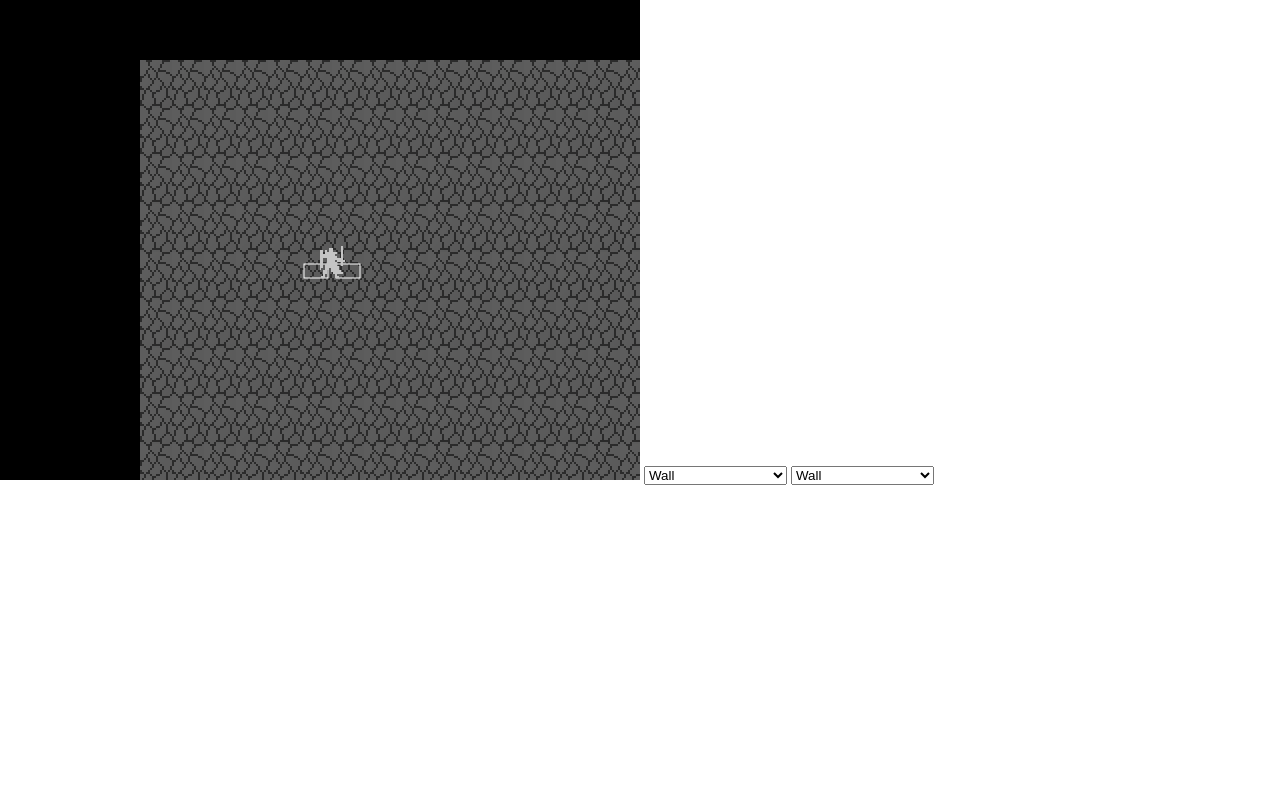
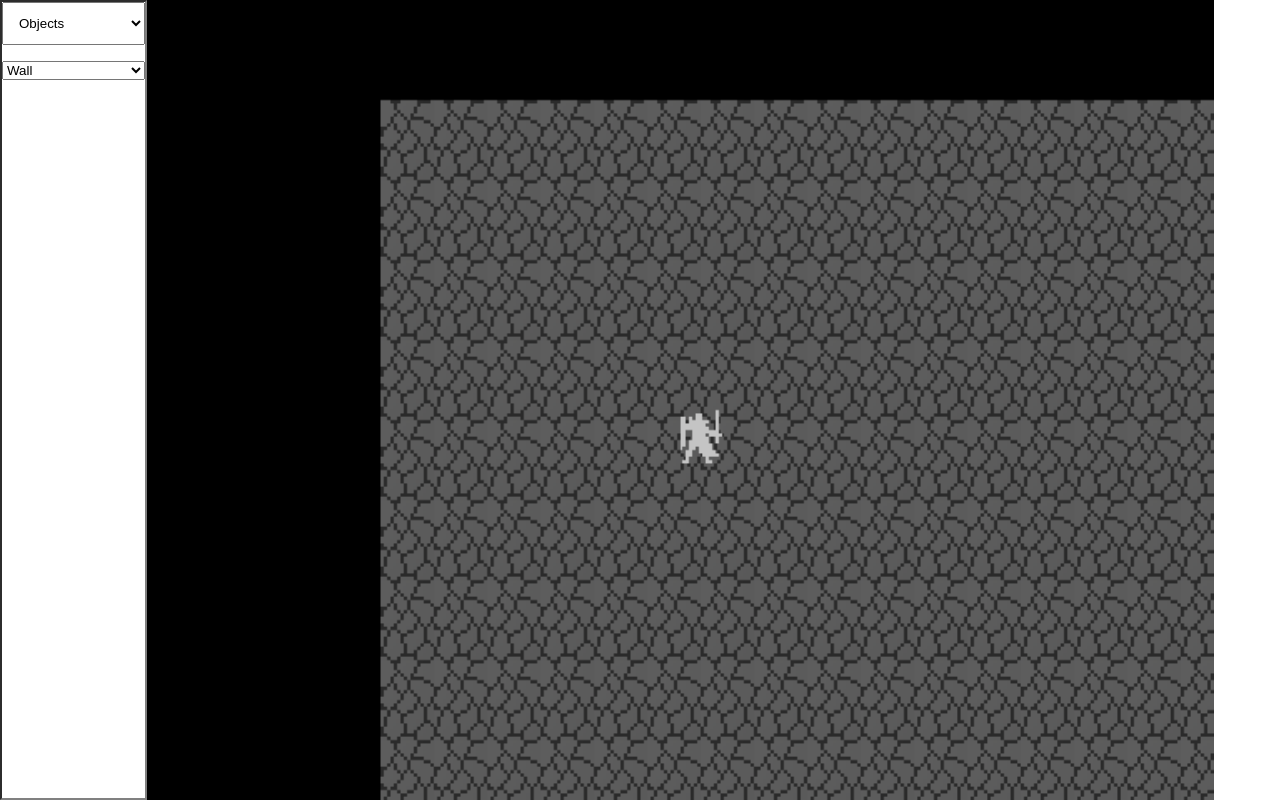
Before and after one commit to benergize/Game-Boulder, a plain HTML site: page index.html in a window 1280 px wide. Drawn offline with Linux system fonts and the light colour scheme.

Commit message:
Large structural changes

```diff
--- a/engine/game.js
+++ b/engine/GameEngine.js
@@ -1,27 +1,28 @@
-game = {
+function GameEngine(canvas) {
 
-	rooms: [],
-	sprites: [],
-	resources:[],
-	objects: [],
-	sounds: [],
+	this.rooms = [];
+	this.sprites = [];
+	this.resources = [];
+	this.objects = [];
+	this.sounds = [];
+	this.tiles = [];
 
-	currentRoom: -1,
-	status: "active",
-	fps: 24,
+	this.currentRoom =  -1,
+	this.status = "active",
+	this.fps = 24,
 
-	timing: {fps:24, currentTime:0, lastUpdate:0},
+	this.timing = {fps:24, currentTime:0, lastUpdate:0},
 
-	debug: { showCBoxes: false },
+	this.debug = { showCBoxes: false },
 
-	registry: 0,
+	this.registry = 0,
 
-	generateID: function() {
+	this.generateID = function() {
 		this.registry++;
 		return this.registry;
 	},
 
-	update: function(test) {
+	this.update = function(test) {
 
 		let self = this;
 		requestAnimationFrame(function() { self.update(); });
@@ -33,7 +34,7 @@ game = {
 		}
 		else { return false; }
 
-		engine.ctx.fillRect(0,0,engine.canvas.width,engine.canvas.height);
+		this.engine.ctx.fillRect(0,0,this.engine.canvas.width,this.engine.canvas.height);
 
 
 		let room = this.rooms[this.currentRoom];
@@ -53,14 +54,14 @@ game = {
 					if(typeof obj.draw === "function") { obj.draw(); }
 					if(typeof obj.sprite === "object") { obj.sprite.draw(obj.x, obj.y); }
 
-					if(game.debug.showCBoxes) { engine.ctx.strokeRect(-room.view.x + obj.x+obj.collisionBox[0], -room.view.y + obj.y+obj.collisionBox[1], obj.collisionBox[2],obj.collisionBox[3]); }
+					if(this.debug.showCBoxes) { this.engine.ctx.strokeRect(-room.view.x + obj.x+obj.collisionBox[0], -room.view.y + obj.y+obj.collisionBox[1], obj.collisionBox[2],obj.collisionBox[3]); }
 				}
 			}
 
 		});
 	},
 
-	getRoom: function(ind) {
+	this.getRoom = function(ind) {
 
 		if(typeof ind === "number") { return typeof this.rooms[ind] === "object" ? this.rooms[ind] : false; }
 		else if(typeof ind === "string") {
@@ -72,17 +73,17 @@ game = {
 		else { return false; }
 	},
 
-	getCurrentRoom: function(ind) {
+	this.getCurrentRoom = function(ind) {
 
 		return typeof this.rooms[this.currentRoom] !== "undefined" ? this.rooms[this.currentRoom] : false;
 	},
 
-	addSprite: function(sprite) {
+	this.addSprite = function(sprite) {
 
 		return this.sprites.push(sprite);
 	},
 
-	importTiles: function(tiles) {
+	this.importTiles = function(tiles) {
 
 		let croom = this.getCurrentRoom();
 
@@ -108,25 +109,54 @@ game = {
 			croom.tiles.push(tile);
 		});
 		//{"sprite":{"fileName":"game/sprites/tilese2.png","resource":{},"sheetX":0,"sheetY":0,"sheetWidth":32,"sheetHeight":48,"drawWidth":32,"drawHeight":48,"id":38},"x":288,"y":240,"solid":true,"properties":[],"id":39}
-	},
+	}
 
-	begin: function() {
+	this.importResource = function(fileName, forceNew) {
+
+	}
+
+	this.begin = function() {
 		//setInterval(fn=>{this.update();}, 1000 / this.fps);
 		let self = this;
 		requestAnimationFrame(function() { self.update(); });
-	},
+	}
 
-	getIntersecting: function(ax1,ay1,ax2,ay2,bx1,by1,bx2,by2) {
+	this.getIntersecting = function(ax1,ay1,ax2,ay2,bx1,by1,bx2,by2) {
 
 		return (
 			(
 				((ax1 >= bx1 && ax1 <= bx2) || (ax2 >= bx1 && ax2 <= bx2) || (ax2 <= bx1 && ax2 >= bx2) || (ax1 <= bx1 && ax2 >= bx2)) &&
 				((ay1 >= by1 && ay1 <= by2) || (ay2 >= by1 && ay2 <= by2) || (ay1 <= by1 && ay2 >= by2) || (ay1 <= by1 && ay2 >= by2))
 			)
-			||
-			(ax1 <= bx1 && ax2 >= bx2 && ay1 <= by1 && ay2 >= by2)
 		);
+	}
+
+	this.engine = {};
+	this.engine.canvas = typeof canvas === "object" ? canvas : document.querySelector("#canvas");
+	this.engine.ctx =  this.engine.canvas.getContext("2d");
+
+	this.engine.localFilter = function(input) {
+		return input.replace("file:///","").replace(/\\/g,"/");
+	}
 
 
-	}
+	window.GAME_ENGINE_INSTANCE = this;
+
+	return this;
 };
+
+["keydown","keyup","keypress","mousedown","mouseup","mousemove","contextmenu"].forEach(event=>{
+	window.addEventListener(event, e=>{
+
+		if(typeof GAME_ENGINE_INSTANCE === "undefined") { return false; }
+
+		let croom = GAME_ENGINE_INSTANCE.getCurrentRoom();
+		if(typeof croom === "object") {
+
+			croom.roomObjects.forEach(obj=>{ if(typeof obj[event] === "function") {
+
+				obj[event](e);
+			} });
+		}
+	});
+});
--- a/engine/objects/Background.js
+++ b/engine/objects/Background.js
@@ -9,7 +9,7 @@ function Background(arg0, sprite = -1, tiled = true) {
 
 	this.draw = function() {
 
-		let currentRoom = game.getCurrentRoom;
+		let currentRoom = GAME_ENGINE_INSTANCE.getCurrentRoom;
 		let oldFill = engine.canvas.fillStyle;
 
 		engine.canvas.fillStyle = this.color;
--- a/engine/objects/GameObject.js
+++ b/engine/objects/GameObject.js
@@ -19,7 +19,7 @@ function GameObject(arg0, x = 0, y = 0, sprite = -1, step = -1, draw = -1, visib
 
 	this.collisionBox = collisionBox === false ? typeof this.sprite === "object" ? [0,0,this.sprite.drawWidth,this.sprite.drawHeight] : [0,0,16,16] : collisionBox;
 
-	this.id = game.generateID();
+	this.id = GAME_ENGINE_INSTANCE.generateID();
 
 
 	this.builtInPhysics = function() {
@@ -38,7 +38,7 @@ function GameObject(arg0, x = 0, y = 0, sprite = -1, step = -1, draw = -1, visib
 		let destX = Math.floor(dx / gridX);
 		let destY = Math.floor(dy / gridY);
 
-		let croom = game.getCurrentRoom();
+		let croom = GAME_ENGINE_INSTANCE.getCurrentRoom();
 
 		let gridWidth = Math.floor(croom.width / gridX);
 		let gridHeight = Math.floor(croom.height / gridY);
@@ -177,6 +177,7 @@ function GameObject(arg0, x = 0, y = 0, sprite = -1, step = -1, draw = -1, visib
 	this.deactivate = function() { return this.active = false; }
 	this.activate = function() { return this.active = true; }
 
+	GAME_ENGINE_INSTANCE.objects.push(this);
 
 	return this;
 }
--- a/engine/objects/Room.js
+++ b/engine/objects/Room.js
@@ -1,6 +1,7 @@
 function Room(arg0 = "", width = 1280, height = 720, roomObjects = [], tiles=[], background = new Background("gray")) {
 
 	let argObj = typeof arg0 === "object";
+	let engine = GAME_ENGINE_INSTANCE.engine;
 
 	this.name = argObj ? arg0.name : arg0;
 	this.width = argObj ? arg0.width : width;
@@ -12,7 +13,7 @@ function Room(arg0 = "", width = 1280, height = 720, roomObjects = [], tiles=[],
 
 	this.view = {x:0,y:0,width:640,height:480,obj:"player"};
 
-	this.id = game.generateID();
+	this.id = GAME_ENGINE_INSTANCE.generateID();
 
 
 	this.addObject = function(object,copy=false) {
@@ -39,7 +40,7 @@ function Room(arg0 = "", width = 1280, height = 720, roomObjects = [], tiles=[],
 
 			if(
 				((tile.solid && solidOnly) || !solidOnly) &&
-				game.getIntersecting(
+				GAME_ENGINE_INSTANCE.getIntersecting(
 					tile.x,
 					tile.y,
 					tile.x + tile.sprite.drawWidth-1,
@@ -62,7 +63,7 @@ function Room(arg0 = "", width = 1280, height = 720, roomObjects = [], tiles=[],
 
 			if(
 				obj.active && ((obj.solid && solidOnly) || !solidOnly) &&
-				game.getIntersecting(
+				GAME_ENGINE_INSTANCE.getIntersecting(
 					obj.x + cb[0],
 					obj.y + cb[1],
 					obj.x + cb[0] + cb[2],
--- a/engine/objects/Sound.js
+++ b/engine/objects/Sound.js
@@ -1,6 +1,7 @@
 function Sound(arg0, volume = 1, forceNewResource = false) {
 
 	let argObj = typeof arg0 === "object";
+	let engine = GAME_ENGINE_INSTANCE.engine;
 
 	try {
 
@@ -8,7 +9,7 @@ function Sound(arg0, volume = 1, forceNewResource = false) {
 
 		if(!forceNewResource) {
 
-			let filteredResources = game.resources.filter(res=>{ return engine.localFilter(res.src) == engine.localFilter(this.fileName); });
+			let filteredResources = GAME_ENGINE_INSTANCE.resources.filter(res=>{ return engine.localFilter(res.src) == engine.localFilter(this.fileName); });
 
 			if(filteredResources.length > 0) {
 
@@ -21,7 +22,7 @@ function Sound(arg0, volume = 1, forceNewResource = false) {
 		if(forceNewResource) {
 
 			let newRes = new Audio(this.fileName);
-			game.resources.push(newRes);
+			GAME_ENGINE_INSTANCE.resources.push(newRes);
 
 			this.resource = newRes;
 		}
@@ -95,9 +96,9 @@ function Sound(arg0, volume = 1, forceNewResource = false) {
 
 
 
-	this.id = game.generateID();
+	this.id = GAME_ENGINE_INSTANCE.generateID();
 
-	game.sounds.push(this);
+	GAME_ENGINE_INSTANCE.sounds.push(this);
 
 	return this;
 }
--- a/engine/objects/Sprite.js
+++ b/engine/objects/Sprite.js
@@ -1,13 +1,14 @@
 function Sprite(arg0, sheetX = 0, sheetY = 0, sheetWidth = 16, sheetHeight = 16, drawWidth = 16, drawHeight = 16, forceNewResource = false) {
 
 	let argObj = typeof arg0 === "object";
+	let engine = GAME_ENGINE_INSTANCE.engine;
 
 	try {
 		this.fileName = argObj ? arg0.fileName : arg0;
 
 		if(!forceNewResource) {
 
-			let filteredResources = game.resources.filter(res=>{ return res.src === this.fileName; });
+			let filteredResources = GAME_ENGINE_INSTANCE.resources.filter(res=>{ return res.src === this.fileName; });
 
 			if(filteredResources.length > 0) {
 
@@ -22,7 +23,7 @@ function Sprite(arg0, sheetX = 0, sheetY = 0, sheetWidth = 16, sheetHeight = 16,
 
 			let newRes = document.createElement("img");
 			newRes.src = this.fileName;
-			game.resources.push(newRes);
+			GAME_ENGINE_INSTANCE.resources.push(newRes);
 
 			this.resource = newRes;
 		}
@@ -41,14 +42,16 @@ function Sprite(arg0, sheetX = 0, sheetY = 0, sheetWidth = 16, sheetHeight = 16,
 	this.drawWidth = argObj ? arg0.drawWidth : drawWidth;
 	this.drawHeight = argObj ? arg0.drawHeight : drawHeight;
 
-	this.id = game.generateID();
+	this.id = GAME_ENGINE_INSTANCE.generateID();
 
 
 	this.draw = function(x, y) {
 
-		let croom = game.getCurrentRoom();
+		let croom = GAME_ENGINE_INSTANCE.getCurrentRoom();
 		engine.ctx.drawImage(this.resource, this.sheetX, this.sheetY, this.sheetWidth, this.sheetHeight, x - croom.view.x, y-croom.view.y, this.drawWidth, this.drawHeight);
 	}
 
+	GAME_ENGINE_INSTANCE.sprites.push(this);
+
 	return this;
 }
--- a/engine/objects/Tile.js
+++ b/engine/objects/Tile.js
@@ -5,16 +5,18 @@ function Tile(sprite = new Sprite(), x = 0, y = 0, solid = false, properties = [
 	this.solid = solid;
 	this.properties = properties;
 
-	this.id = game.generateID();
+	this.id = GAME_ENGINE_INSTANCE.generateID();
 
 	this.destroy = function() {
 
 		console.log(this,this.id);
-		let newTileArray = game.getCurrentRoom().tiles.filter(tile=>{ return tile.id !== this.id; });
-		game.getCurrentRoom().tiles = newTileArray;
+		let newTileArray = GAME_ENGINE_INSTANCE.getCurrentRoom().tiles.filter(tile=>{ return tile.id !== this.id; });
+		GAME_ENGINE_INSTANCE.getCurrentRoom().tiles = newTileArray;
 
 		return delete this;
 	}
 
+	GAME_ENGINE_INSTANCE.tiles.push(this);
+
 	return this;
 }
--- a/game/objects/obj_player.js
+++ b/game/objects/obj_player.js
@@ -10,10 +10,6 @@ var player = new GameObject(
 );
 
 
-player.keyup = function(ev) {
-	console.log(ev);
-
-}
 
 player.keydown = function(ev) {
 	console.log(ev);
@@ -29,50 +25,3 @@ player.keydown = function(ev) {
 
 	if(prevPos !== this.x + ',' + this.y) { sou_footstep[Math.floor(Math.random()*sou_footstep.length)].play(.1); }
 }
-player.draw=function(){
-	let cb = this.collisionBox;
-	engine.ctx.strokeStyle = 'white'
-	engine.ctx.strokeRect(-room1.view.x + 16 + this.x + cb[0],-room1.view.y+ this.y + cb[1], cb[2], cb[3])
-	engine.ctx.strokeRect(-room1.view.x - 16 + this.x + cb[0],-room1.view.y+ this.y + cb[1], cb[2], cb[3])
-}
-
-player.mousedown = function(ev) {
-
-	if(ev.button != 2) { player.mousePressed = true; }
-	console.log(ev);
-}
-
-player.mouseup = function(ev) {
-
-	if(ev.button != 2) { player.mousePressed = false; }
-}
-
-player.mousemove = function(ev) {
-
-	if(player.mousePressed) {
-		let croom = game.getCurrentRoom();
-
-		let sx = Math.floor((ev.clientX+croom.view.x) / 32) * 32;
-		let sy = Math.floor((ev.clientY+croom.view.y) / 48) * 48;
-
-		let ssx = document.querySelector("#tiles");
-		console.log(game.getCurrentRoom().getTilesAt(sx,sy) );
-
-		if(croom.getTilesAt(sx,sy).length === 0) {
-			game.getCurrentRoom().tiles.push(new Tile(new Sprite("game/sprites/tilese2.png",0 + (ssx.value * 33),0,32,48,32,48), sx, sy,JSON.parse(ssx.selectedOptions[0].dataset.solid)))
-		}
-		else {
-			croom.getTilesAt(sx,sy)[0].sprite.sheetX = 0 + (ssx.value * 33)
-		}
-	}
-}
-
-player.contextmenu = function(ev) {
-	ev.preventDefault();
-
-	let croom = game.getCurrentRoom();
-
-	let sx = Math.floor((ev.clientX+croom.view.x) / 32) * 32;
-	let sy = Math.floor((ev.clientY+croom.view.y) / 48) * 48;
-	croom.getTilesAt(sx,sy)[0].destroy();
-}
--- /dev/null
+++ b/game/objects/obj_roomEditor.js
@@ -0,0 +1,43 @@
+var obj_roomEditor = new GameObject();
+
+
+obj_roomEditor.mousedown = function(ev) {
+
+	if(ev.button != 2) { this.mousePressed = true; }
+	console.log(ev);
+}
+
+obj_roomEditor.mouseup = function(ev) {
+
+	if(ev.button != 2) { this.mousePressed = false; }
+}
+
+obj_roomEditor.mousemove = function(ev) {
+
+	if(this.mousePressed) {
+		let croom = game.getCurrentRoom();
+
+		let sx = Math.floor((ev.clientX+croom.view.x) / 32) * 32 - game.engine.canvas.offsetLeft;
+		let sy = Math.floor((ev.clientY+croom.view.y) / 48) * 48 - game.engine.canvas.offsetTop;
+
+		let ssx = document.querySelector("#tiles");
+		console.log(game.getCurrentRoom().getTilesAt(sx,sy) );
+
+		if(croom.getTilesAt(sx,sy).length === 0) {
+			game.getCurrentRoom().tiles.push(new Tile(new Sprite("game/sprites/tilese2.png",0 + (ssx.value * 33),0,32,48,32,48), sx, sy,JSON.parse(ssx.selectedOptions[0].dataset.solid)))
+		}
+		else {
+			croom.getTilesAt(sx,sy)[0].sprite.sheetX = 0 + (ssx.value * 33)
+		}
+	}
+}
+
+obj_roomEditor.contextmenu = function(ev) {
+	ev.preventDefault();
+
+	let croom = game.getCurrentRoom();
+
+	let sx = Math.floor((ev.clientX+croom.view.x) / 32) * 32 - game.engine.canvas.offsetLeft;
+	let sy = Math.floor((ev.clientY+croom.view.y) / 48) * 48 - game.engine.canvas.offsetTop;
+	croom.getTilesAt(sx,sy)[0].destroy();
+}
--- a/index.html
+++ b/index.html
@@ -1,15 +1,37 @@
 
 <html>
 	<head>
-		<style>body,html{margin:0px;padding:0px;}</style>
+		<style>body,html{margin:0px;padding:0px;display:flex;background:white;} #sideBar { background:white;border: 2px gray inset;} #category {    display: block;
+			padding: 12px;
+			width: 100%;
+			margin-bottom: 1rem;}</style>
 	</head>
 	<body>
 
+		<div id = 'sideBar'>
+
+			<select id = 'category'>
+
+				<option>Objects</option>
+				<option>Tiles</option>
+				<option>Backgrounds</option>
+			</select>
+
+			<select id = 'tiles'>
+				<option value = 0 data-solid = "true">Wall</option>
+				<option value = 4 data-solid = "true"> Ceiling</option>
+				<option value = 3 data-solid = "false">Stone Floor</option>
+				<option value = 5 data-solid = "false">Stone Floor Shadow</option>
+				<option value = 9 data-solid = "true">Water</option>
+				<option value = 10 data-solid = "true">Water Shadow</option>
+				<option value = 11 data-solid = "false">Wood Floor</option>
+			</select>
+
+		</div>
 
 		<canvas id = 'canvas' width = '640' height = '480' tabindex = "1"></canvas>
 
-		<script src = 'engine/engine.js'></script>
-		<script src = 'engine/game.js'></script>
+		<script src = 'engine/GameEngine.js'></script>
 		<script src = 'engine/objects/Background.js'></script>
 		<script src = 'engine/objects/GameObject.js'></script>
 		<script src = 'engine/objects/Sprite.js'></script>
@@ -17,45 +39,27 @@
 		<script src = 'engine/objects/Tile.js'></script>
 		<script src = 'engine/objects/Sound.js'></script>
 
+		<script>game = new GameEngine();</script>
+
 		<script src = 'game/objects/obj_player.js'></script>
+		<script src = 'game/objects/obj_roomEditor.js'></script>
 		<script src = 'game/sounds/general.js'></script>
 
 		<script>
-
-
-
 			let room1 = new Room("room1");
 			room1.background = spr_floor;
 			room1.tiles = [];
+
 			room1.addObject(player);
+			room1.addObject(obj_roomEditor);
+
 			game.rooms.push(room1);
 			game.currentRoom = 0;
 			game.begin();
 
 		</script>
 
-		<script src = 'game/objects/obj_wall.js'>
-			room1.addObject(wall);</script>
+		<script src = 'game/objects/obj_wall.js'>room1.addObject(wall);</script>
 
-		<select id = 'tiles'>
-			<option value = 0 data-solid = "true">Wall</option>
-			<option value = 4 data-solid = "true"> Ceiling</option>
-			<option value = 3 data-solid = "false">Stone Floor</option>
-			<option value = 5 data-solid = "false">Stone Floor Shadow</option>
-			<option value = 9 data-solid = "true">Water</option>
-			<option value = 10 data-solid = "true">Water Shadow</option>
-			<option value = 11 data-solid = "false">Wood Floor</option>
-		</select>
-
-
-		<select id = 'entities'>
-			<option value = 0 data-solid = true>Wall</option>
-			<option value = 4 data-solid = true> Ceiling</option>
-			<option value = 3 data-solid = false>Stone Floor</option>
-			<option value = 5 data-solid = false>Stone Floor Shadow</option>
-			<option value = 9 data-solid = true>Water</option>
-			<option value = 10 data-solid = true>Water Shadow</option>
-			<option value = 11 data-solid = false>Wood Floor</option>
-		</select>
 	</body>
 </html>
```
Also changed, not shown: engine/engine.js (+3 -6 lines).
